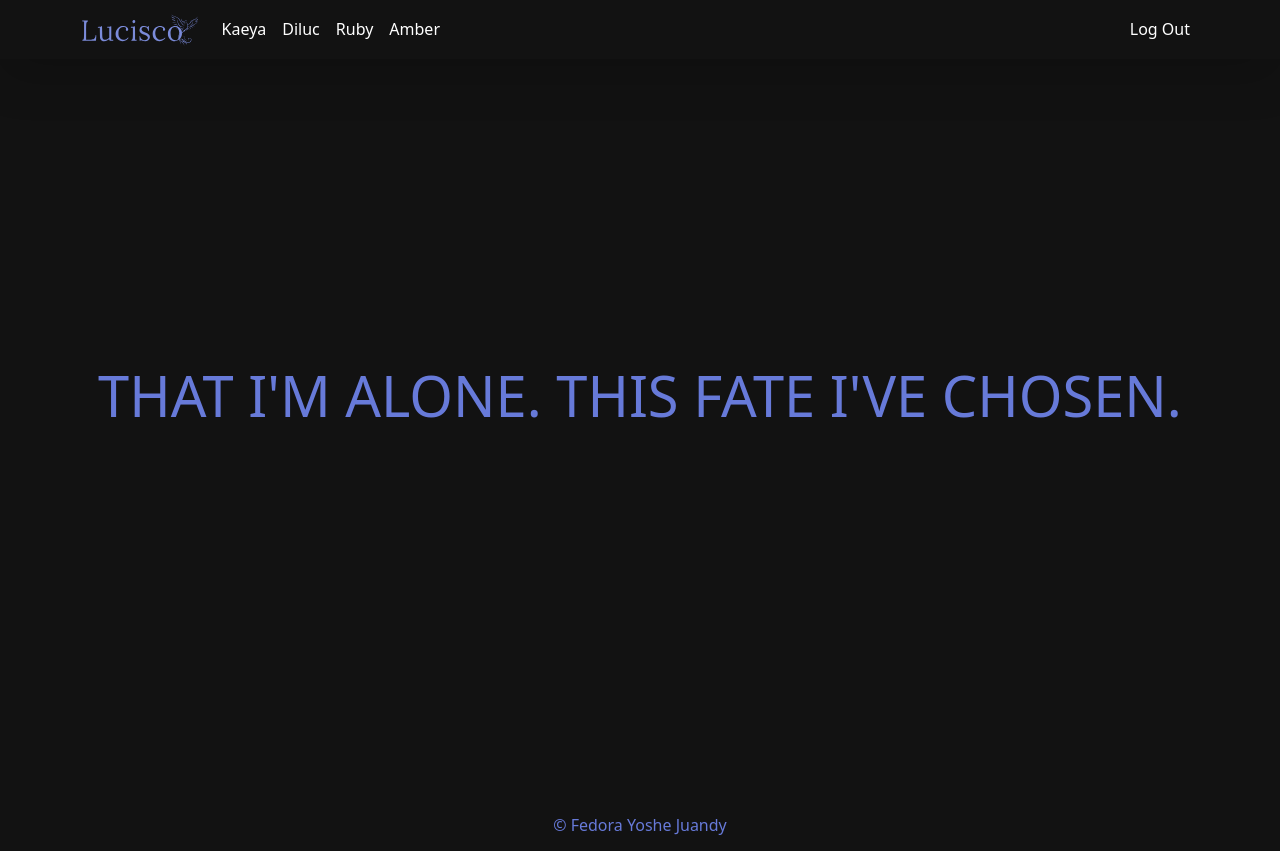
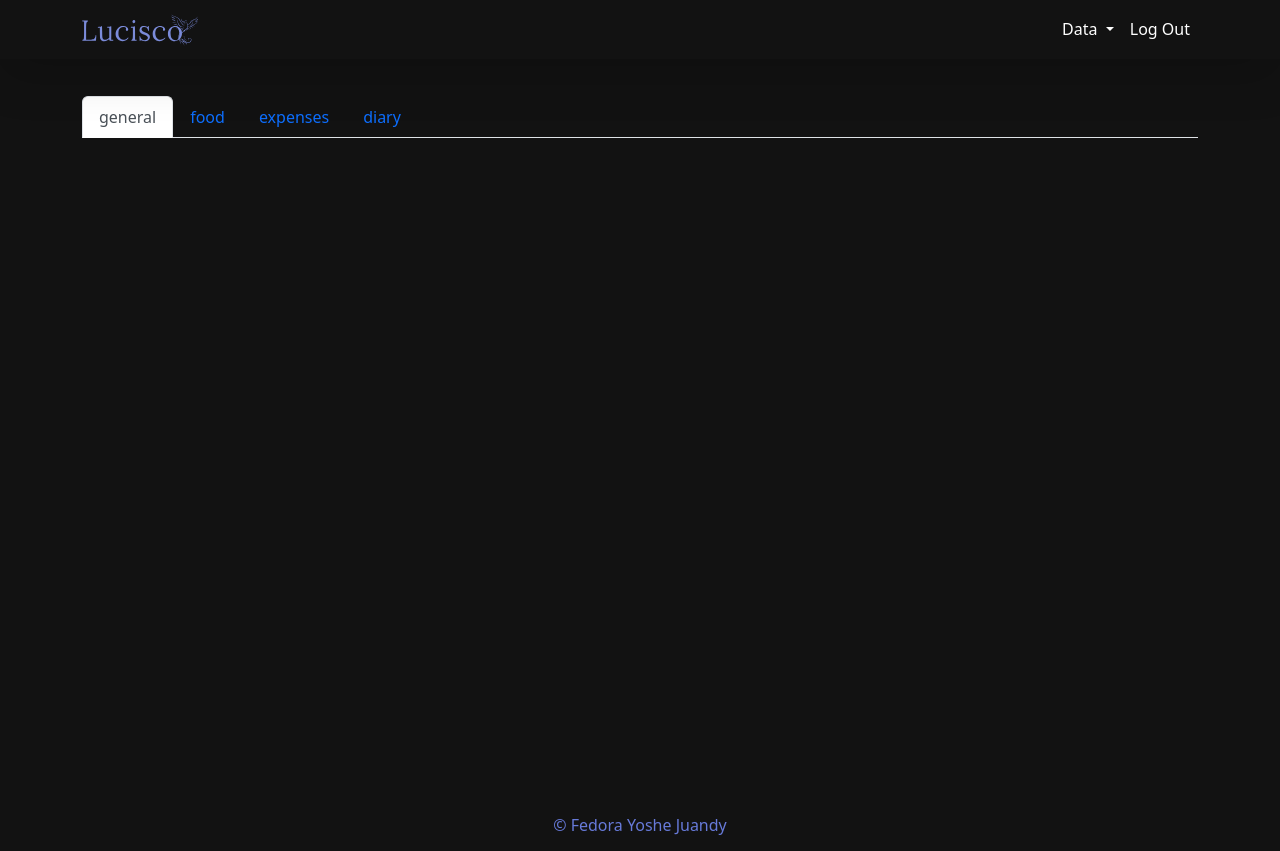
Before and after one commit to fedorajuandy/daily-journey, a Flask app: page / in a window 1280 px wide. Run offline with Flask 2, Linux system fonts and the light colour scheme; the visitor is signed in with stand-in values (Sample User, id 1); some libraries are stand-ins or nearby versions.

Commit message:
add data nav; manage comment

```diff
--- a/templates/index.html
+++ b/templates/index.html
@@ -5,7 +5,34 @@
 {% endblock %}
 
 {% block main %}
-<div class="min-vh-100 d-flex align-items-center justify-content-center text-center">
-  <h1 class="display-4 lucisco-color">THAT I'M ALONE. THIS FATE I'VE CHOSEN.</h1>
+<div class="min-vh-100 py-5">
+  <ul class="nav nav-tabs mt-5" id="myTab" role="tablist">
+    <li class="nav-item" role="presentation">
+      <button class="nav-link active" id="general-tab" data-bs-toggle="tab" data-bs-target="#general-tab-pane" type="button" role="tab" aria-controls="general-tab-pane" aria-selected="true">general</button>
+    </li>
+    <li class="nav-item" role="presentation">
+      <button class="nav-link" id="food-tab" data-bs-toggle="tab" data-bs-target="#food-tab-pane" type="button" role="tab" aria-controls="food-tab-pane" aria-selected="false">food</button>
+    </li>
+    <li class="nav-item" role="presentation">
+      <button class="nav-link" id="expenses-tab" data-bs-toggle="tab" data-bs-target="#expenses-tab-pane" type="button" role="tab" aria-controls="expenses-tab-pane" aria-selected="false">expenses</button>
+    </li>
+    <li class="nav-item" role="presentation">
+      <button class="nav-link" id="diary-tab" data-bs-toggle="tab" data-bs-target="#diary-tab-pane" type="button" role="tab" aria-controls="diary-tab-pane" aria-selected="false" diary>diary</button>
+    </li>
+  </ul>
+  <div class="tab-content" id="myTabContent">
+    <div class="tab-pane fade show active" id="general-tab-pane" role="tabpanel" aria-labelledby="general-tab" tabindex="0">
+
+    </div>
+    <div class="tab-pane fade" id="food-tab-pane" role="tabpanel" aria-labelledby="food-tab" tabindex="0">
+
+    </div>
+    <div class="tab-pane fade" id="expenses-tab-pane" role="tabpanel" aria-labelledby="expenses-tab" tabindex="0">
+
+    </div>
+    <div class="tab-pane fade" id="diary-tab-pane" role="tabpanel" aria-labelledby="diary-tab" tabindex="0">
+
+    </div>
+  </div>
 </div>
 {% endblock %}
--- a/templates/layout.html
+++ b/templates/layout.html
@@ -7,11 +7,11 @@
     <link href="https://cdn.jsdelivr.net/npm/bootstrap@5.2.0-beta1/dist/css/bootstrap.min.css" rel="stylesheet" integrity="sha384-0evHe/X+R7YkIZDRvuzKMRqM+OrBnVFBL6DOitfPri4tjfHxaWutUpFmBp4vmVor" crossorigin="anonymous">
     <link href="/static/styles.css" rel="stylesheet">
     <link href="/static/lucisco-icon.svg" rel="icon">
-    <title>{% block title %}{% endblock %} | Daily Journey</title>
+    <title>{% block title %}{% endblock %} | Lucisco</title>
   </head>
 
   <body>
-    <!-- navigation header -->
+    <!-- Header -->
     <div class="container-fluid background-color pl-0">
       <nav role="navigation" class="navbar navbar-expand-lg fixed-top navbar-custom shadow-lg">
         <div class="container">
@@ -25,15 +25,23 @@
           </button>
           <div class="collapse navbar-collapse" id="navbarToggler">
             {% if session["user_id"] %}
-              <div class="navbar-nav me-auto">
-                <a class="nav-link" href="/">Kaeya</a>
-                <a class="nav-link" href="/">Diluc</a>
-                <a class="nav-link" href="/">Ruby</a>
-                <a class="nav-link" href="/">Amber</a>
+              <div class="navbar-nav ms-auto">
+                <li class="nav-item dropdown">
+                  <a class="nav-link dropdown-toggle" href="#" role="button" data-bs-toggle="dropdown" aria-expanded="false">
+                    Data
+                  </a>
+                  <ul class="dropdown-menu">
+                    <li><a class="dropdown-item" href="/beverages/index">Beverages</a></li>
+                    <li><a class="dropdown-item" href="/food/index">Food</a></li>
+                    <li><a class="dropdown-item" href="/importances/index">Importances</a></li>
+                    <li><a class="dropdown-item" href="/moods/index">Moods</a></li>
+                    <li><a class="dropdown-item" href="/peoples/index">Peoples</a></li>
+                    <li><a class="dropdown-item" href="/expenses/index">Expenses</a></li>
+                    <li><a class="dropdown-item" href="/weathers/index">Weathers</a></li>
+                  </ul>
+                </li>
+                <li class="nav-item"><a class="nav-link" href="/logout">Log Out</a></li>
               </div>
-              <ul class="navbar-nav ms-auto">
-                <li class="nav-item"><a class="nav-link" href="/logout">Log Out</a></li>
-              </ul>
             {% else %}
               <ul class="navbar-nav ms-auto">
                 <li class="nav-item"><a class="nav-link" href="/login">Log in</a></li>
@@ -45,6 +53,7 @@
       </nav>
     </div>
 
+    <!-- CS50 PSET9; with staff's Solution as reference -->
     <!-- for alerts -->
     {% if get_flashed_messages() %}
       <header>
@@ -68,6 +77,7 @@
       </div>
     </footer>
 
+    <!-- register modal -->
     <div class="modal fade" id="registerModal" tabindex="-1" aria-labelledby="registerModalLabel" aria-hidden="true">
       <div class="modal-dialog modal-dialog-centered modal-dialog-scrollable">
         <div class="modal-content">
```
